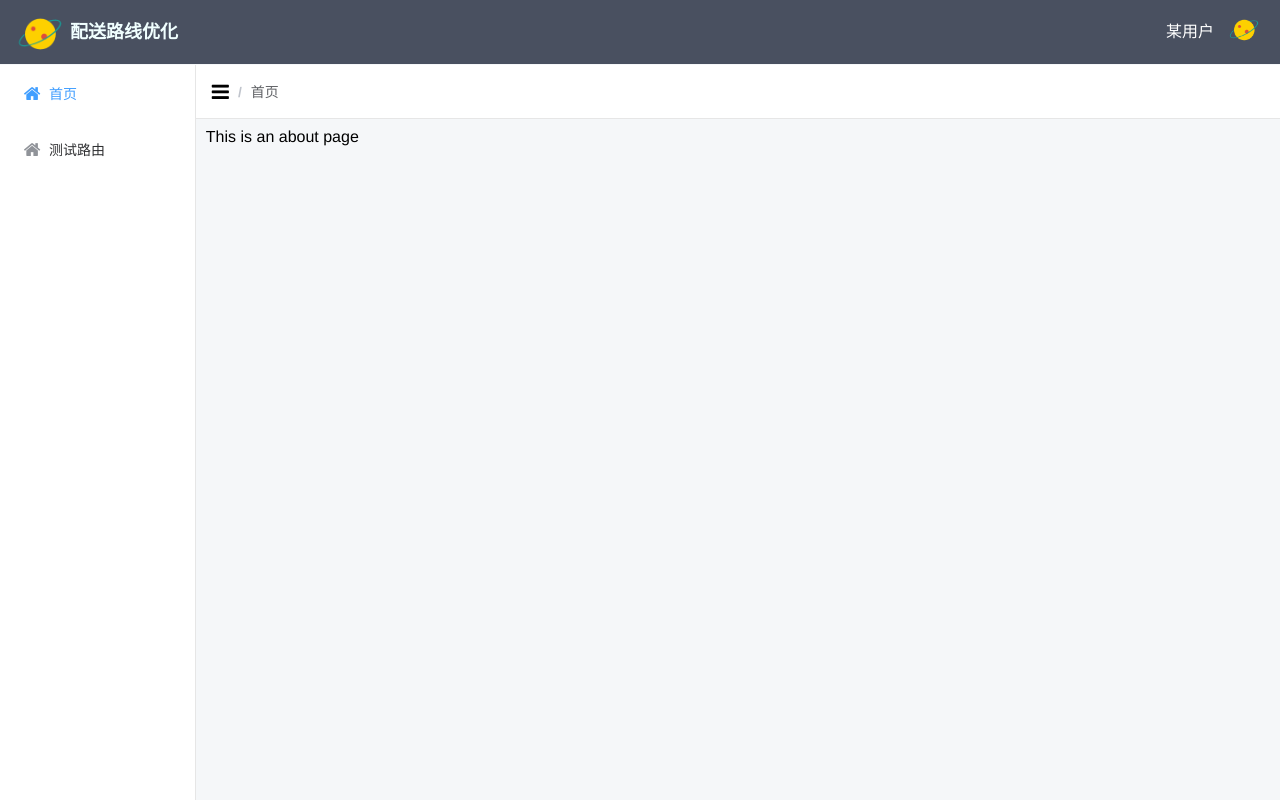
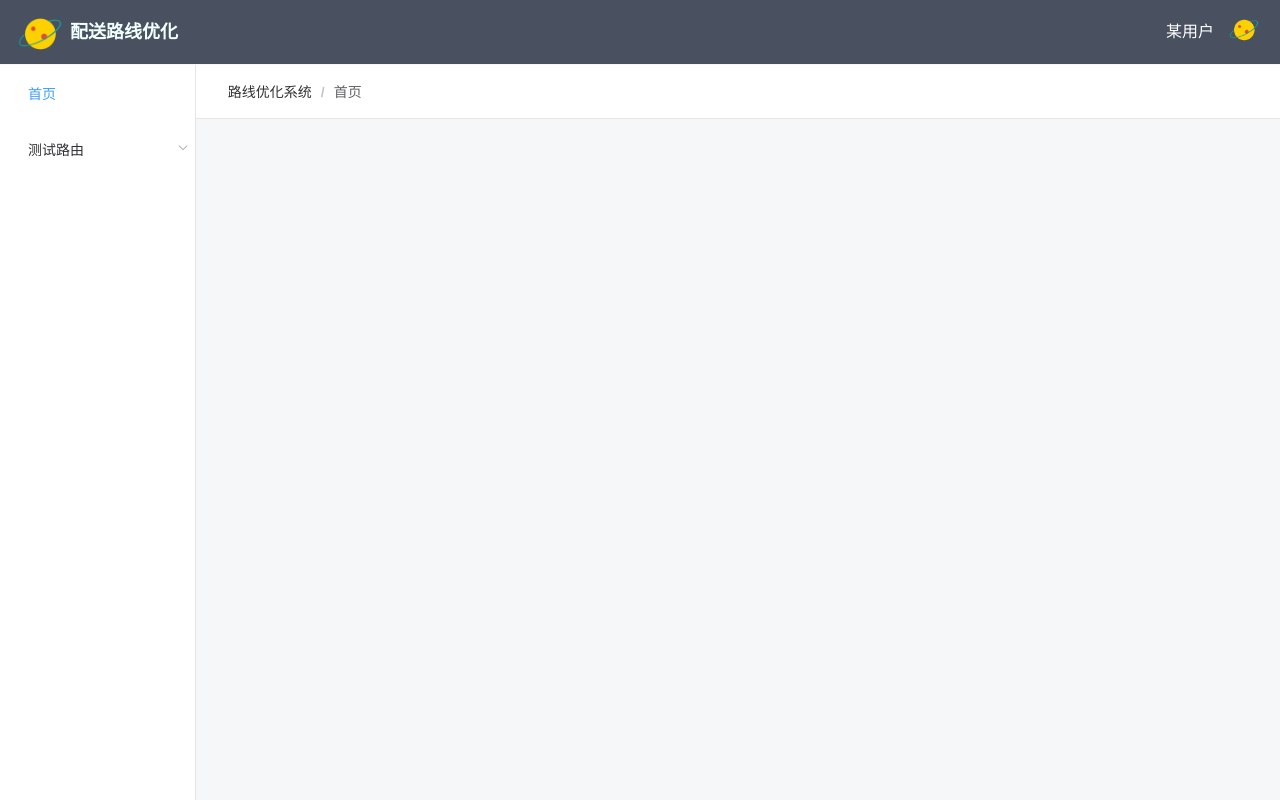
Before and after one commit to zhouhuan327/delivery, a Vue app: page /#/home in a window 1280 px wide. Before the commit this address led to /home#/home. Built offline with nearby package versions, Linux system fonts and the light colour scheme; a small style sheet from the web is missing.

Commit message:
bugfix:修复面包屑bug

```diff
--- a/public/index.html
+++ b/public/index.html
@@ -8,6 +8,8 @@
   <link rel="icon" href="<%= BASE_URL %>favicon.ico">
   <title>服务外包</title>
   <link href="//netdna.bootstrapcdn.com/font-awesome/4.7.0/css/font-awesome.min.css" rel="stylesheet" />
+  <link rel="stylesheet" href="//at.alicdn.com/t/font_1659861_j9jd6epzyu.css">
+  <!-- 引入iconfont -->
 </head>
 
 <body>
--- a/src/components/BreadCrumb/breadcrumb.vue
+++ b/src/components/BreadCrumb/breadcrumb.vue
@@ -23,15 +23,19 @@ export default {
 	},
 	watch: {
 		$route(route) {
+			if (route.path.startsWith('/redirect/')) {
+				return
+			}
 			this.initBreadCrumbItems(route)
 		}
 	},
 	methods: {
 		initBreadCrumbItems(router) {
+			//root router
 			let breadCrumbItems = [
 				{
 					path: '/',
-					name: '首页'
+					title: '路线优化系统'
 				}
 			]
 			for (const index in router.matched) {
@@ -48,6 +52,7 @@ export default {
 				}
 			}
 			this.breadCrumbItems = breadCrumbItems
+			// console.log(breadCrumbItems)
 		}
 	}
 }
--- a/src/components/HelloWorld.vue
+++ /dev/null
@@ -1,60 +0,0 @@
-<template>
-  <div class="hello">
-    <h1>{{ msg }}</h1>
-    <p>
-      For a guide and recipes on how to configure / customize this project,<br>
-      check out the
-      <a href="https://cli.vuejs.org" target="_blank" rel="noopener">vue-cli documentation</a>.
-    </p>
-    <h3>Installed CLI Plugins</h3>
-    <ul>
-      <li><a href="https://github.com/vuejs/vue-cli/tree/dev/packages/%40vue/cli-plugin-babel" target="_blank" rel="noopener">babel</a></li>
-      <li><a href="https://github.com/vuejs/vue-cli/tree/dev/packages/%40vue/cli-plugin-router" target="_blank" rel="noopener">router</a></li>
-      <li><a href="https://github.com/vuejs/vue-cli/tree/dev/packages/%40vue/cli-plugin-vuex" target="_blank" rel="noopener">vuex</a></li>
-      <li><a href="https://github.com/vuejs/vue-cli/tree/dev/packages/%40vue/cli-plugin-eslint" target="_blank" rel="noopener">eslint</a></li>
-    </ul>
-    <h3>Essential Links</h3>
-    <ul>
-      <li><a href="https://vuejs.org" target="_blank" rel="noopener">Core Docs</a></li>
-      <li><a href="https://forum.vuejs.org" target="_blank" rel="noopener">Forum</a></li>
-      <li><a href="https://chat.vuejs.org" target="_blank" rel="noopener">Community Chat</a></li>
-      <li><a href="https://twitter.com/vuejs" target="_blank" rel="noopener">Twitter</a></li>
-      <li><a href="https://news.vuejs.org" target="_blank" rel="noopener">News</a></li>
-    </ul>
-    <h3>Ecosystem</h3>
-    <ul>
-      <li><a href="https://router.vuejs.org" target="_blank" rel="noopener">vue-router</a></li>
-      <li><a href="https://vuex.vuejs.org" target="_blank" rel="noopener">vuex</a></li>
-      <li><a href="https://github.com/vuejs/vue-devtools#vue-devtools" target="_blank" rel="noopener">vue-devtools</a></li>
-      <li><a href="https://vue-loader.vuejs.org" target="_blank" rel="noopener">vue-loader</a></li>
-      <li><a href="https://github.com/vuejs/awesome-vue" target="_blank" rel="noopener">awesome-vue</a></li>
-    </ul>
-  </div>
-</template>
-
-<script>
-export default {
-  name: 'HelloWorld',
-  props: {
-    msg: String
-  }
-}
-</script>
-
-<!-- Add "scoped" attribute to limit CSS to this component only -->
-<style scoped lang="scss">
-h3 {
-  margin: 40px 0 0;
-}
-ul {
-  list-style-type: none;
-  padding: 0;
-}
-li {
-  display: inline-block;
-  margin: 0 10px;
-}
-a {
-  color: #42b983;
-}
-</style>
--- /dev/null
+++ b/src/components/RouteGraph/index.vue
@@ -0,0 +1,33 @@
+<template>
+	<div class="route-graph">
+		<div ref="mychart" class="chart" :style="{width:chartWidth,height:chartHeight}"></div>
+	</div>
+</template>
+
+<script>
+import { data2 } from './testdata.js'
+import echart from 'echart'
+export default {
+	name: 'route-graph',
+	data() {
+		return {
+			chartWidth: '500px',
+			chartHeight: '500px'
+		}
+	},
+	components: {},
+	methods: {
+		drawGraph() {
+			let chart = echart.init(this.$refs.mychart)
+		}
+	},
+	created() {
+		console.log(data2)
+	}
+}
+</script>
+
+<style lang="scss" scoped>
+.route-graph {
+}
+</style>
--- /dev/null
+++ b/src/components/RouteGraph/testdata.js
@@ -0,0 +1,44 @@
+const data1 = [
+    { "id": "1", "x": "12.8", "y": "8.5", "qt": "0.1" },
+    { "id": "2", "x": "18.4", "y": "3.4", "qt": "0.4" },
+    { "id": "3", "x": "15.4", "y": "16.6", "qt": "1.2" },
+    { "id": "4", "x": "18.9", "y": "15.2", "qt": "1.5" },
+    { "id": "5", "x": "15.5", "y": "11.6", "qt": "0.8" },
+    { "id": "6", "x": "3.9", "y": "10.6", "qt": "1.3" },
+    { "id": "7", "x": "10.6", "y": "7.6", "qt": "1.7" },
+    { "id": "8", "x": "8.6", "y": "8.4", "qt": "0.6" },
+    { "id": "9", "x": "12.5", "y": "2.1", "qt": "1.2" },
+    { "id": "10", "x": "13.8", "y": "5.2", "qt": "0.4" },
+    { "id": "11", "x": "6.7", "y": "16.9", "qt": "0.9" },
+    { "id": "12", "x": "14.8", "y": "2.6", "qt": "1.3" },
+    { "id": "13", "x": "1.8", "y": "8.7", "qt": "1.3" },
+    { "id": "14", "x": "17.1", "y": "11", "qt": "1.9" },
+    { "id": "15", "x": "7.4", "y": "1", "qt": "1.7" },
+    { "id": "16", "x": "0.2", "y": "2.8", "qt": "1.1" },
+    { "id": "17", "x": "11.9", "y": "19.8", "qt": "1.5" },
+    { "id": "18", "x": "13.2", "y": "15.1", "qt": "1.6" },
+    { "id": "19", "x": "6.4", "y": "5.6", "qt": "1.7" },
+    { "id": "20", "x": "9.6", "y": "y", "qt": "1.5" },
+]
+const data2 = [
+    { "name": "0", "x": "14.2", "y": "13.1", "qt": "0" },
+    { "name": "1", "x": "12.8", "y": "8.5", "qt": "0.1" },
+    { "name": "2", "x": "18.4", "y": "3.4", "qt": "0.4" },
+    { "name": "3", "x": "15.4", "y": "16.6", "qt": "1.2" },
+    { "name": "4", "x": "18.9", "y": "15.2", "qt": "1.5" },
+    { "name": "5", "x": "15.5", "y": "11.6", "qt": "0.8" },
+    { "name": "6", "x": "3.9", "y": "10.6", "qt": "1.3" },
+    { "name": "7", "x": "10.6", "y": "7.6", "qt": "1.7" },
+    { "name": "8", "x": "8.6", "y": "8.4", "qt": "0.6" }
+]
+const res = data2.map((item) => {
+    var obj = item
+    obj.x = obj.x * 10
+    obj.y = obj.y * 10
+    return {
+        name: obj.name,
+        x: obj.x,
+        y: obj.y
+    }
+})
+console.log(res)
--- a/src/router/index.js
+++ b/src/router/index.js
@@ -14,22 +14,29 @@ export const RouterMap = [
       {
         path: '/home',
         name: 'home',
-        meta: { title: '首页', icon: 'fa fa-home' },
-        component: () => import('@/views/About.vue')
+        meta: { title: '首页', icon: 'iconfont icon-xuanzhongshangcheng' },
+        component: () => import('@/views/Home.vue')
       }
     ]
   },
   {
-    path: '/',
-    name: 'Layout',
+    path: '/testroute',
+    name: 'testroute',
     component: Layout,
     hidden: true,
-    redirect: '/testroute',
+    meta: { title: '测试路由', icon: 'iconfont icon-peisong2' },
+    redirect: '/testroute1',
     children: [
       {
-        path: '/testroute',
-        name: "testroute",
-        meta: { title: '测试路由', icon: 'fa fa-home' },
+        path: '/testroute1',
+        name: "testroute1",
+        meta: { title: '测试路由2', icon: 'iconfont icon-peisong3' },
+        component: () => import('@/views/404.vue')
+      },
+      {
+        path: '/testroute2',
+        name: "testroute2",
+        meta: { title: '子菜单', icon: 'iconfont icon-zuobiao1' },
         component: () => import('@/views/Home.vue')
       }
     ]
@@ -49,7 +56,7 @@ export const RouterMap = [
 ]
 
 const router = new VueRouter({
-  mode: 'history',
+  mode: 'hash',
   base: process.env.BASE_URL,
   routes: RouterMap
 })
--- a/src/views/About.vue
+++ /dev/null
@@ -1,5 +0,0 @@
-<template>
-  <div class="about">
-    <h1>This is an about page</h1>
-  </div>
-</template>
--- a/src/views/Home.vue
+++ b/src/views/Home.vue
@@ -1,15 +1,23 @@
 <template>
-	<div class="home">dsfafs</div>
+	<div class="Home">
+		<Graph />
+	</div>
 </template>
 
 <script>
-// @ is an alias to /src
-import HelloWorld from '@/components/HelloWorld.vue'
-
+import Graph from '@/components/RouteGraph/index'
 export default {
 	name: 'Home',
+	data() {
+		return {}
+	},
 	components: {
-		HelloWorld
+		Graph
 	}
 }
 </script>
+
+<style lang="scss" scoped>
+.Home {
+}
+</style>
--- a/src/views/Layout/Content.vue
+++ b/src/views/Layout/Content.vue
@@ -7,7 +7,7 @@
 		<el-main>
 			<!-- 面包屑 -->
 			<div class="top">
-				<i @click="handleCollapse" class="fa fa-reorder"></i>
+				<i @click="handleCollapse" class="iconfont icon-cebianlan"></i>
 				<slot name="breadcrumb"></slot>
 			</div>
 			<!-- 页面内容 -->
@@ -63,6 +63,7 @@ export default {
 				font-size: 20px;
 				cursor: pointer;
 				padding-left: 16px;
+				padding-right: 16px;
 			}
 
 			.breadcrumb {
--- a/src/views/Layout/SideBar.vue
+++ b/src/views/Layout/SideBar.vue
@@ -63,10 +63,10 @@ export default {
 	}
 
 	i {
-		margin-right: 5px;
+		margin-right: 8px;
 		width: 24px;
 		text-align: center;
-		font-size: 18px;
+		font-size: 17px;
 	}
 }
 </style>
--- a/src/views/Layout/index.vue
+++ b/src/views/Layout/index.vue
@@ -29,7 +29,7 @@ export default {
 	},
 	created() {
 		this.$store.dispatch('init')
-		console.log(this.$store.getters.getroutes)
+		// console.log(this.$store.getters.getroutes)
 	}
 }
 </script>
--- a/vue.config.js
+++ b/vue.config.js
@@ -1,7 +1,8 @@
 module.exports = {
   /* 部署生产环境和开发环境下的URL：可对当前环境进行区分，baseUrl 从 Vue CLI 3.3 起已弃用，要使用publicPath */
   /* baseUrl: process.env.NODE_ENV === 'production' ? './' : '/' */
-  publicPath: process.env.NODE_ENV === 'production' ? '/public/' : './',
+  // publicPath: process.env.NODE_ENV === 'production' ? '/public/' : './',
+  publicPath: './',
   /* 输出文件目录：在npm run build时，生成文件的目录名称 */
   outputDir: 'dist',
   /* 放置生成的静态资源 (js、css、img、fonts) 的 (相对于 outputDir 的) 目录 */
```
